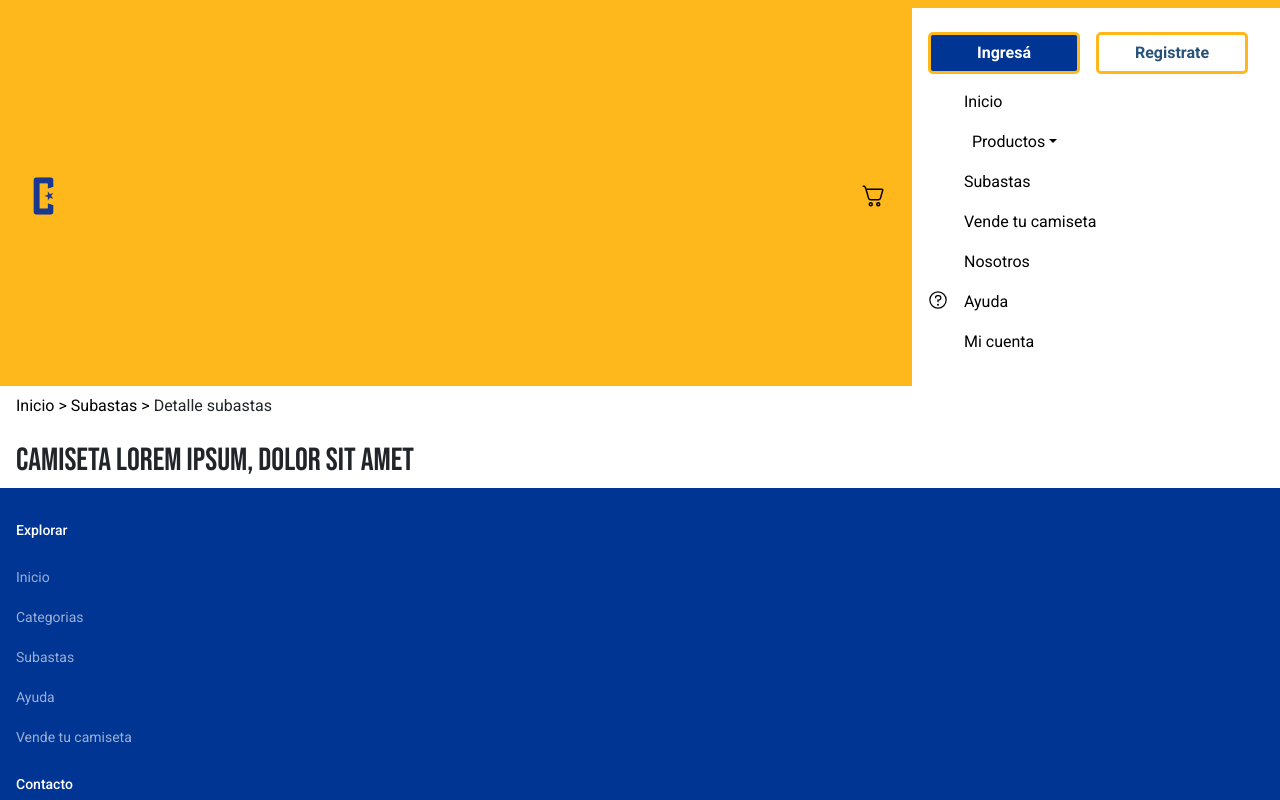
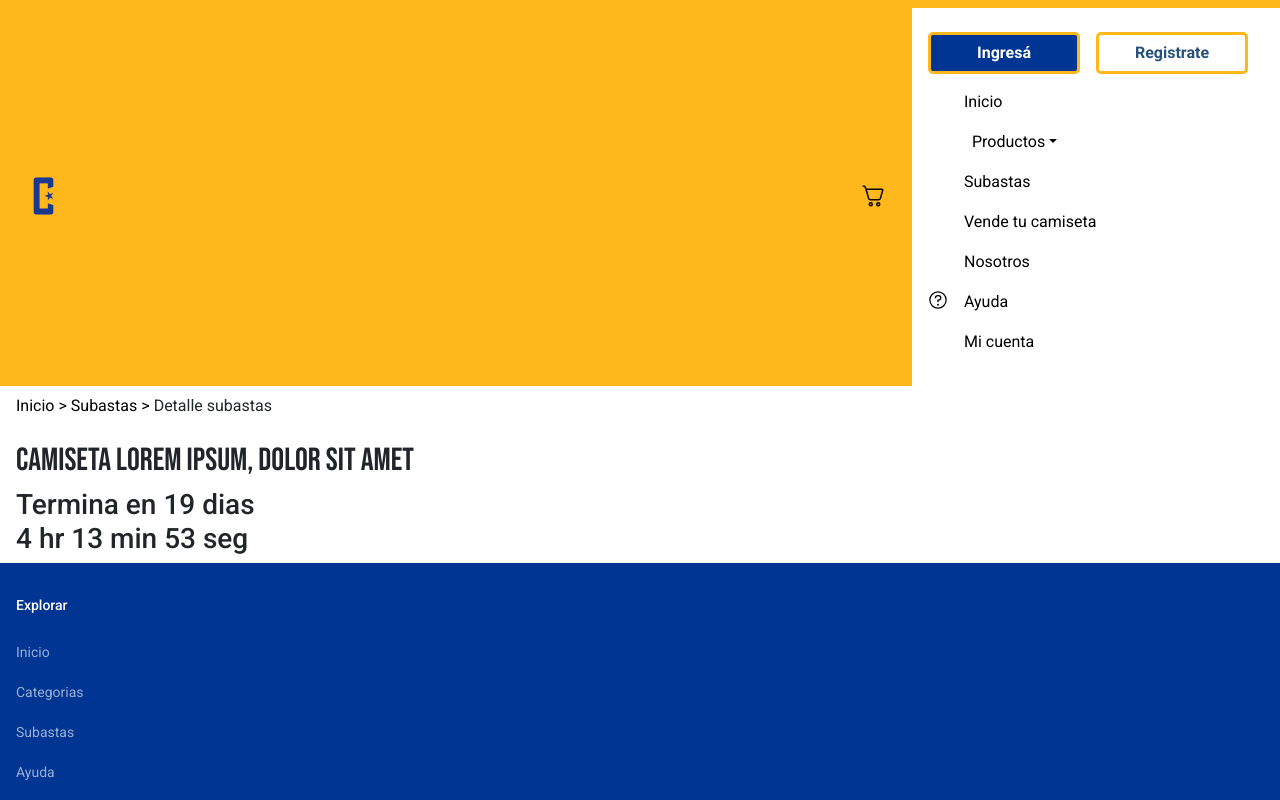
Before and after one commit to alanbensi/Clasica-Camisetas, a React (Create React App) app: page /Detalle-subastas in a window 1280 px wide. Shown: the top 800 px of the page. Built offline with nearby package versions, Linux system fonts and the light colour scheme; some icons are missing.

Commit message:
Contador hook funcionando

```diff
--- a/src/components/atoms/cardsSubastas/CardsSubastas.jsx
+++ b/src/components/atoms/cardsSubastas/CardsSubastas.jsx
@@ -1,34 +1,17 @@
-import React from 'react'
-import Card from 'react-bootstrap/Card'
-import './CardsSubastas.css'
+import React from 'react';
+import Card from 'react-bootstrap/Card';
+import './CardsSubastas.css';
+import { useCountdown } from '../../../hooks/useCountdown';
 
 const CardsSubastas = (props) => {
+    const date= '';
+    const time='';
 
-    let dateMessage = '22/10/2022'
-    let [targetDay] = (dateMessage).split('/')
-
-    let timeMessage = '16:00'
-    let [targetHour, targetMin] = (timeMessage).split(':')
-
-    let targetDate = new Date()
-    targetDate.setFullYear(targetDay)
-    targetDate.setHours(targetHour)
-    targetDate.setMinutes(targetMin)
-    targetDate.setSeconds(0)
-    targetDate.setMilliseconds(0)
+    const {timeCounter ,daysLeft, hoursLeft, minutesLeft, secondsLeft} = useCountdown(date, time);
 
     setInterval(() => {
-        let currentDate = new Date()
-        let difference = targetDate.getTime() - currentDate.getTime()
-        let remainingTime = new Date(difference)
-        let days = remainingTime.getUTCDate() - 1
-        let hours = remainingTime.getUTCHours()
-        let minutes = remainingTime.getUTCMinutes()
-        let seconds = remainingTime.getUTCSeconds()
-
-        console.log(`Faltan ${days} días, ${hours} horas, ${minutes} minutos, ${seconds} segundos`)
+       timeCounter()
     }, 1000)
-
 
     return (
         <Card className='cardSubasta'>
@@ -37,7 +20,9 @@ const CardsSubastas = (props) => {
                 <h3 className='textoCard tituloCardSubasta'>{props.tituloSubasta}</h3>
             </Card.Body>
             <Card.Footer className='cardFooter'>
-                <h3 className='textoCard tituloFooterCard'>Termina en <span></span><span></span><span>EN ESTOS SPAN NECESITO USAR LAS HORAS, SEGUNDOS Y MINUTOS</span></h3>
+                { secondsLeft &&
+                    <h3 className='textoCard tituloFooterCard'>Termina en <span>{daysLeft} dias </span><br/><span>{hoursLeft} hr </span><span>{minutesLeft} min</span> <span>{secondsLeft} seg</span></h3>
+                }
             </Card.Footer>
             <div className='containerOfertaActual'>
                 <p className='textoCard'> Oferta actual: <br /> {props.ofertaActual}</p>
--- a/src/components/pages/detalleSubasta/DetalleSubastas.jsx
+++ b/src/components/pages/detalleSubasta/DetalleSubastas.jsx
@@ -1,9 +1,13 @@
 import React, { useEffect, useState } from 'react';
 import { Link, useLocation } from 'react-router-dom';
 import './DetalleSubastas.css';
+import { useCountdown } from '../../../hooks/useCountdown'
 
 const DetalleSubastas = ({camiseta}) => {
+    const date2 = "22/10/2022"
+    const time2 = "00:00"
 
+    const {timeCounter ,daysLeft, hoursLeft, minutesLeft, secondsLeft} = useCountdown(date2, time2);
     const ruta = useLocation();
     const [titulo, setTitulo] = useState("");
 
@@ -12,6 +16,9 @@ const DetalleSubastas = ({camiseta}) => {
         setTitulo(sinEspacios.replace("/", " "));
     }, [ruta]);
 
+    setInterval(() => {
+        timeCounter()
+     }, 5000)
 
     return (
         <main className='px-3'>
@@ -22,6 +29,7 @@ const DetalleSubastas = ({camiseta}) => {
             </section>
             <section>
                 <h1 className='tituloDetalleSubastas'>Camiseta Lorem ipsum, dolor sit amet</h1>
+                <h3 className=''>Termina en <span>{daysLeft} dias </span><br/><span>{hoursLeft} hr </span><span>{minutesLeft} min</span> <span>{secondsLeft} seg</span></h3>
             </section>
         </main>
     )
--- /dev/null
+++ b/src/hooks/useCountdown.js
@@ -0,0 +1,35 @@
+import { useState, useCallback } from 'react';
+
+export const useCountdown = (date, time) => {
+
+    let dateMessage = date;
+    let [targetDay, targetMonth, targetYear] = (dateMessage).split('/')
+
+    let timeMessage = time;
+    let [targetHour, targetMin] = (timeMessage).split(':')
+
+    const [daysLeft, setdaysLeft] = useState("");
+    const [hoursLeft, setHoursLeft] = useState("");
+    const [minutesLeft, setMinutesLeft] = useState("");
+    const [secondsLeft, setSecondsLeft] = useState("");
+
+
+    let targetDate = new Date()
+    targetDate.setFullYear(targetYear, targetMonth -1, targetDay);
+    targetDate.setHours(targetHour);
+    targetDate.setMinutes(targetMin);
+    targetDate.setSeconds(0);
+    targetDate.setMilliseconds(0);
+
+    const timeCounter = useCallback(() => {
+        let currentDate = new Date();
+        let difference = targetDate.getTime() - currentDate.getTime();
+        let remainingTime = new Date(difference);
+        setdaysLeft(remainingTime.getUTCDate() - 1);
+        setHoursLeft(remainingTime.getUTCHours());
+        setMinutesLeft(remainingTime.getUTCMinutes());
+        setSecondsLeft(remainingTime.getUTCSeconds());
+    })
+
+    return {timeCounter: timeCounter, daysLeft, hoursLeft, minutesLeft, secondsLeft}
+};
```
